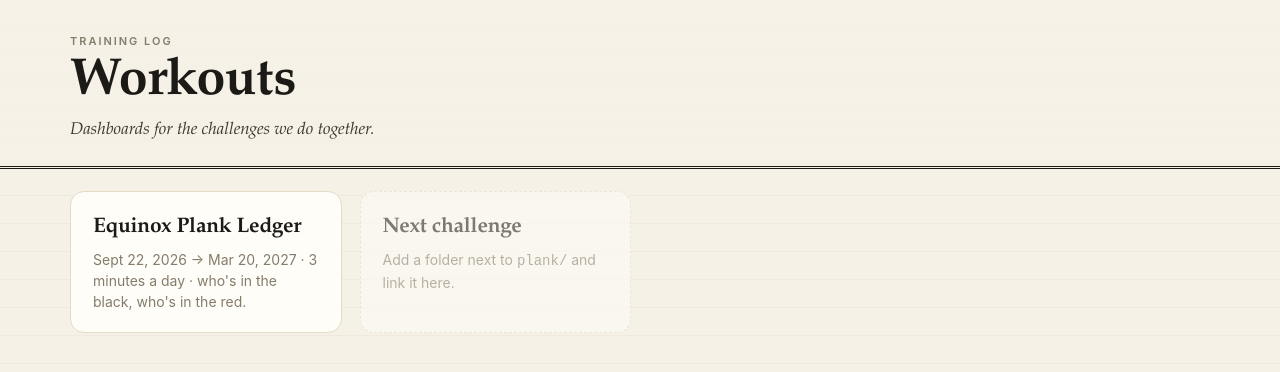
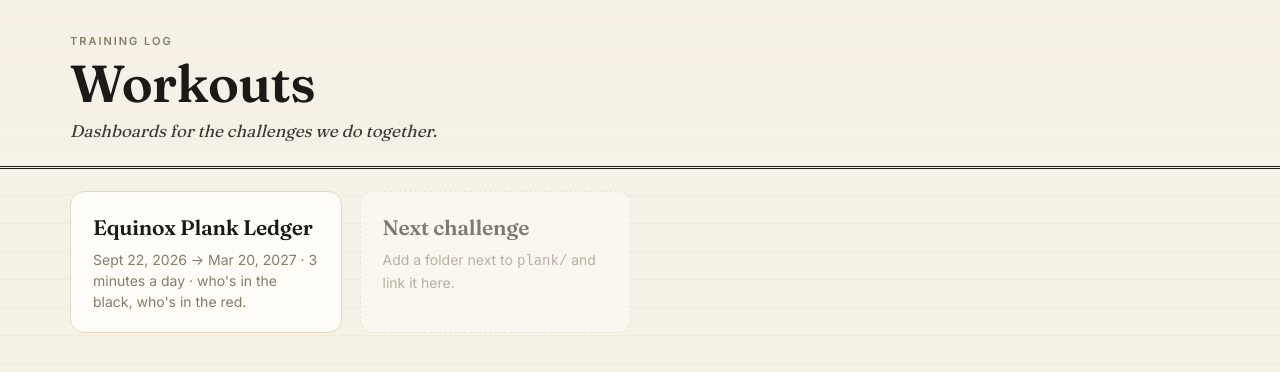
Before and after one commit to pahbs/misc, a plain HTML site: page workouts/index.html in a window 1280 px wide. Drawn offline with Linux system fonts and the light colour scheme.

Commit message:
Plank dashboard: switch to Fraunces, Inter and JetBrains Mono
Co-Authored-By: Claude Opus 5.5 <noreply@anthropic.com>
Claude-Session: https://claude.ai/code/session_01NT9sW8xwTEerhKpybrxhrR

```diff
--- a/workouts/index.html
+++ b/workouts/index.html
@@ -4,6 +4,9 @@
 <meta charset="utf-8">
 <meta name="viewport" content="width=device-width, initial-scale=1">
 <title>Workouts</title>
+<link rel="preconnect" href="https://fonts.googleapis.com">
+<link rel="preconnect" href="https://fonts.gstatic.com" crossorigin>
+<link href="https://fonts.googleapis.com/css2?family=Fraunces:opsz,wght@9..144,400;9..144,600;9..144,700&family=Inter:wght@400;500;600&family=JetBrains+Mono:wght@400;500&display=swap" rel="stylesheet">
 <link rel="stylesheet" href="plank/style.css">
 <style>
   .tiles{display:grid;grid-template-columns:repeat(auto-fill,minmax(260px,1fr));gap:18px;margin:10px 0 40px}
--- a/workouts/plank/style.css
+++ b/workouts/plank/style.css
@@ -4,9 +4,9 @@
   --red:#b3261e; --red-soft:#e9b3ad; --red-faint:#f6e2df;
   --blk1:#7d776b; --blk2:#45413a; --blk3:#1b1a17;
   --gold:#a9832f;
-  --serif: "Iowan Old Style","Palatino Linotype",Palatino,"Book Antiqua",Georgia,serif;
-  --sans: -apple-system,BlinkMacSystemFont,"Segoe UI",Roboto,"Helvetica Neue",Arial,sans-serif;
-  --mono: ui-monospace,"SF Mono",Menlo,Consolas,"Liberation Mono",monospace;
+  --serif: "Fraunces","Iowan Old Style",Georgia,serif;
+  --sans: "Inter",-apple-system,BlinkMacSystemFont,"Segoe UI",Roboto,"Helvetica Neue",Arial,sans-serif;
+  --mono: "JetBrains Mono",ui-monospace,"SF Mono",Menlo,Consolas,"Liberation Mono",monospace;
 }
 *{box-sizing:border-box}
 html{-webkit-text-size-adjust:100%}
```
Also changed, not shown: workouts/plank/index.html (+3 -0 lines).
